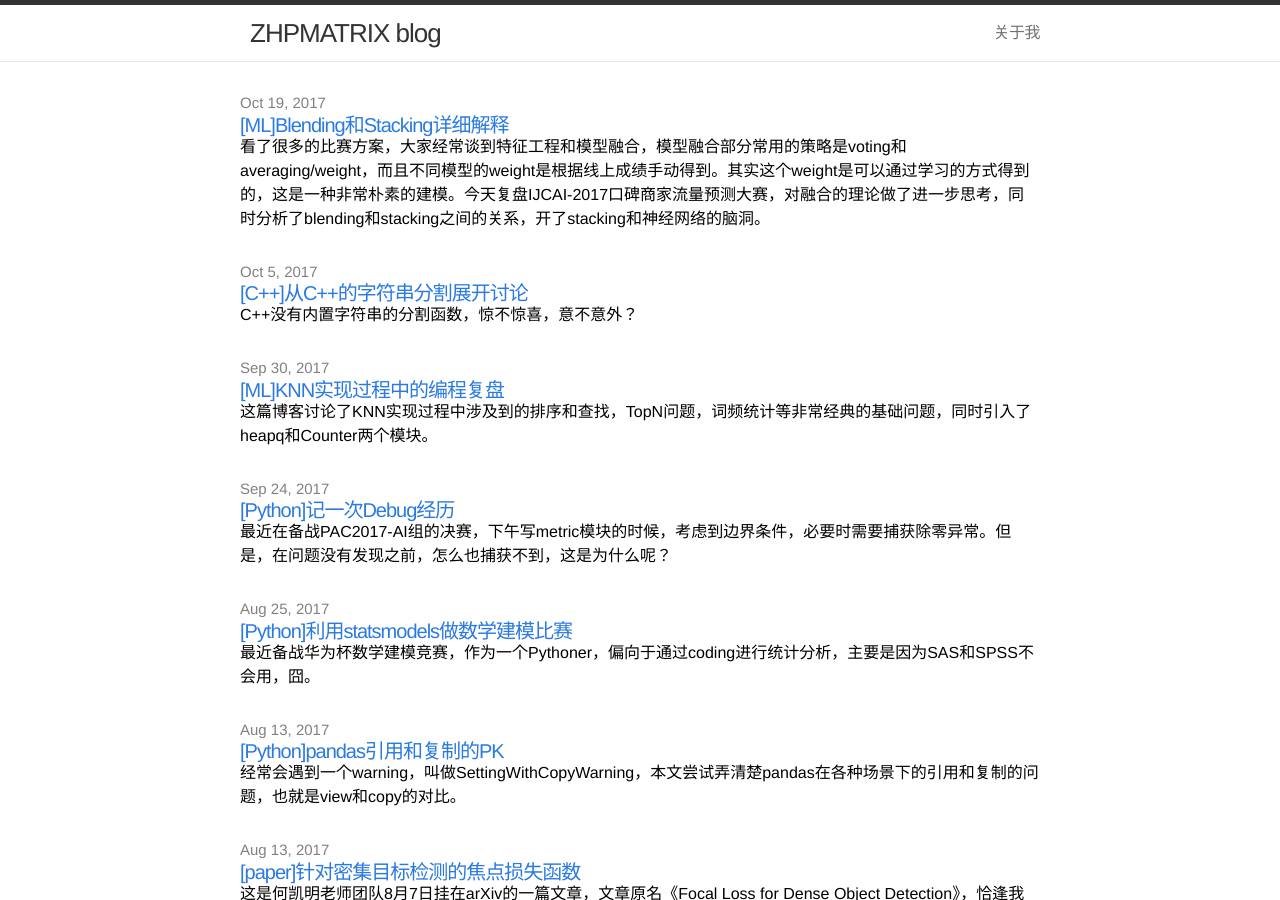
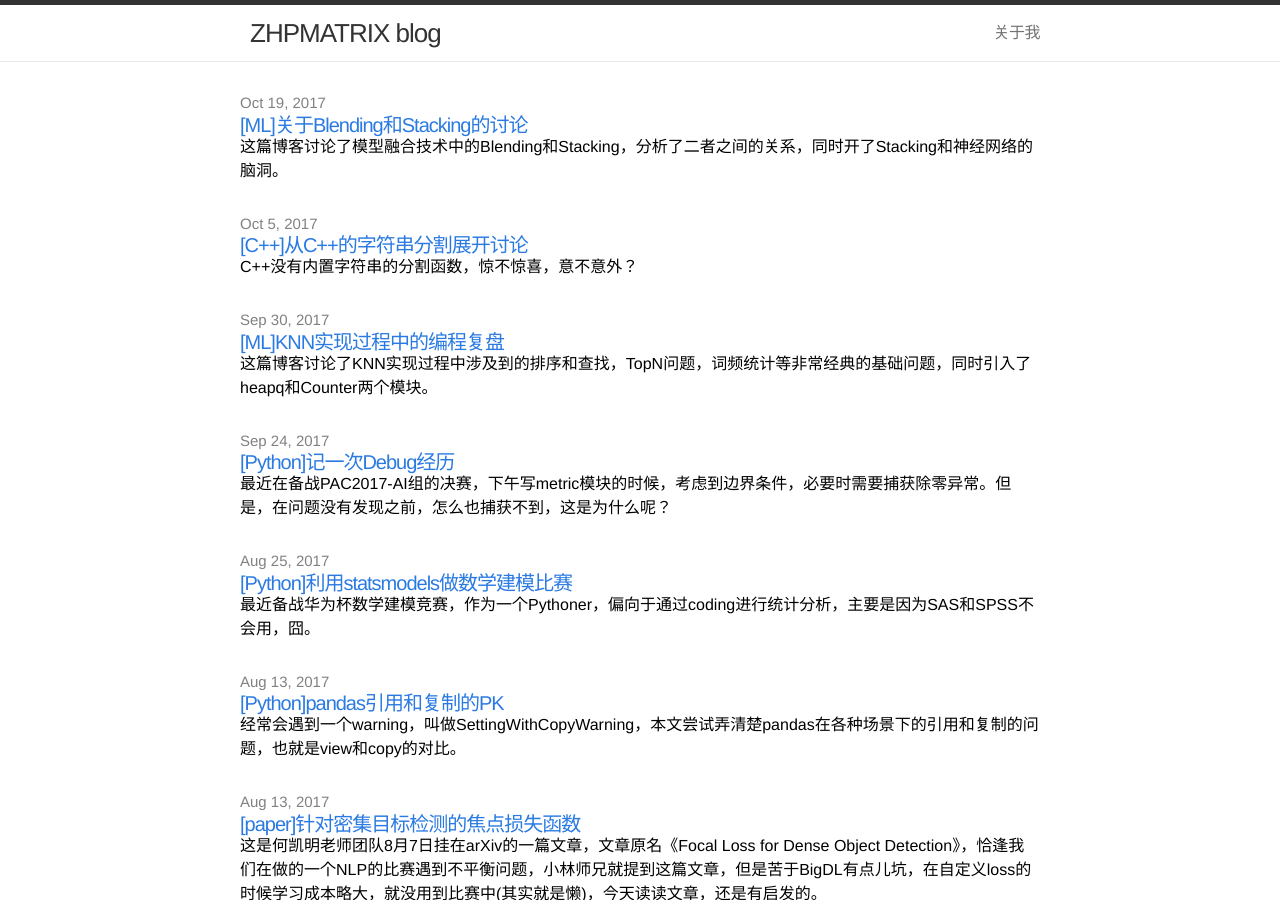
Before and after one commit to zhpmatrix/zhpmatrix.github.io, a Jekyll site: the page built from index.html, in a window 1280 px wide and 900 px high. Built offline with Jekyll 4.4.1, drawn with Linux system fonts in a browser that asks for light colours; comment, search, counter and statistics services are not loaded.

Commit message:
update blending and stacking

```diff
--- a/_posts/2017-10-19-blending-stacking.md
+++ b/_posts/2017-10-19-blending-stacking.md
@@ -1,13 +1,18 @@
 ---
 layout: post
-title: "[ML]Blending和Stacking详细解释"
-excerpt: "看了很多的比赛方案，大家经常谈到特征工程和模型融合，模型融合部分常用的策略是voting和averaging/weight，而且不同模型的weight是根据线上成绩手动得到。其实这个weight是可以通过学习的方式得到的，这是一种非常朴素的建模。今天复盘IJCAI-2017口碑商家流量预测大赛，对融合的理论做了进一步思考，同时分析了blending和stacking之间的关系，开了stacking和神经网络的脑洞。"
+title: "[ML]关于Blending和Stacking的讨论"
+excerpt: "这篇博客讨论了模型融合技术中的Blending和Stacking，分析了二者之间的关系，同时开了Stacking和神经网络的脑洞。"
 date: 2017-10-19 14:12:00
 mathjax: true
 ---
 
 
-模型融合要求**模型之间精度相近，模型之间差异性大**。在模型融合的时候，经常面临的一种场景是队伍中单独训练了三个不同的模型，例如SVM, XGBoost, RandomForest,每个模型都会在测试集上得到一个结果，这个时候可以给每个模型的预测加一个权重，并且使得权重之和为1。问题是如何选择权重？很多比赛选手根据线上成绩反馈手动设置，本博客讨论机器学习的方式获得权重。
+
+看了很多的比赛方案，大家经常谈到特征工程和模型融合，模型融合部分常用的策略是**voting**和**averaging/weight**，而且不同模型的weight是根据线上成绩手动得到。其实这个weight是可以通过学习的方式得到的，这是一种非常朴素的建模。今天复盘IJCAI-2017口碑商家流量预测大赛，对融合的理论做了进一步思考，同时分析了blending和stacking之间的关系，开了stacking和神经网络的脑洞。
+
+模型融合要求**模型之间精度相近，模型之间差异性大**。在模型融合的时候，经常面临的一种场景是队伍中单独训练了三个不同的模型，例如SVM, XGBoost, RandomForest,每个模型都会在测试集上得到一个结果，这个时候可以给每个模型的预测加一个权重，并且使得权重之和为1。
+
+问题是如何选择权重？很多比赛选手根据线上成绩反馈手动设置，本博客讨论机器学习的方式获得权重。
 
 下图是线性Blending的示意图。
 
@@ -18,7 +23,10 @@ mathjax: true
 
 ![Split Data](http://wx3.sinaimg.cn/mw690/aba7d18bgy1fknjyoqxtzj20e602swed.jpg)
 
-利用训练集和验证集1分别训练三个模型A,B,C。在这种划分中，固定了训练集/验证集，当然可以采用CV进行模型选择和参数训练。使用训练好的三个模型分别预测验证集2，得到预测结果。假设验证集2的样本数目为N，预测后可以得到一个Nx3的矩阵，为了得到每个模型的预测权重，可以将该矩阵作为训练样本，验证集2的真实标签作为label/target, 采用线性回归进行参数学习。模型是不是很简单？这样是否合理？线性回归模型得到的特征系数(模型参数)表明了该特征对结果的贡献（重要性）。得到系数之后，预测阶段的操作很显然，每个模型单独预测测试集，然后按照上一步学习到的特征系数给每个模型的预测结果进行加权，求和之后得到最终的预测结果。
+利用训练集和验证集1分别训练三个模型A,B,C。在这种划分中，固定了训练集/验证集，当然可以采用CV进行模型选择和参数训练。使用训练好的三个模型分别预测验证集2，得到预测结果。假设验证集2的样本数目为N，预测后可以得到一个Nx3的矩阵，为了得到每个模型的预测权重，可以将该矩阵作为训练样本，验证集2的真实标签作为label/target, 采用线性回归进行参数学习。
+
+模型是不是很简单？这样是否合理？线性回归模型得到的特征系数(模型参数)表明了该特征对结果的贡献（重要性）。得到系数之后，预测阶段的操作很显然，每个模型单独预测测试集，然后按照上一步学习到的特征系数给每个模型的预测结果进行加权，求和之后得到最终的预测结果。
+
 假设三个模型的预测结果相同，则三个系数都为1/3，也就是三个模型预测结果的平均值。这里的平均值是在模型预测结果相同的前提假设下成立的。在模型预测结果差异性大的前提下，摘要提到的averaging，理论上效果不好，而在此前提下，线性回归能够自动调节系数，可以得到更加合理，解释性更强的结果。
 
 很显然，Linear Blending也有缺点，那就是增加了一次训练过程，在第二层的训练过程中，如果模型相对简单，比如说使用线性回归模型，训练代价是可以接受的。但是如果使用比较复杂的模型，则会引入新的学习参数，增加新的调参负荷。但是结合实际情况，在我看来，选择LR模型应该可以了，因为通常情况下，既然做模型融合，单个模型的结果应该已经很不错了，也就是满足预测结果差异性小的前提假设，这种情况下只需要对模型预测权重进行微调。
@@ -39,7 +47,9 @@ mathjax: true
 
 合并FoldPA, FoldPB, FoldPC,得到训练集合。合并PA, PB, PC得到测试集合。也就是模型D的训练数据的shape为(N,3), 测试数据的shape为(M,3)。**训练好的模型D直接预测测试数据。**是不是觉得和Linear Blending类似呢？
 
-假设对训练数据集分成2折，模型D采用线性回归模型，就是Linear Blending了。其实Any Blending是对Linear Blending的扩展，个人认为从两个方面进行了扩展，第一是对数据集的划分上，采用多折划分，可以有效防止overfitting，另一个方面是从第二层训练模型的选择和使用上。在Linear Blending中，当我们采用线性回归模型的时候，获得了可解释的模型参数，也就是每个模型预测结果的贡献。但是如果模型D的选择在解释性上并不太好呢？我们或许不需要得到模型D对测试集预测结果的清晰的数学描述，直接将PA,PB,PC合并而成的测试样本喂给模型D就可以了。模型D本来就是特征和label/target的映射关系的表达，何必在意这种映射关系具体是怎样的呢？类比线性回归和多层神经网络在模型可解释性上的差异。
+假设对训练数据集分成2折，模型D采用线性回归模型，就是Linear Blending了。其实**Any Blending是对Linear Blending的扩展，个人认为从两个方面进行了扩展，第一是对数据集的划分上，采用多折划分，可以有效防止overfitting，另一个方面是从第二层训练模型的选择和使用上。**
+
+在Linear Blending中，当我们采用线性回归模型的时候，获得了可解释的模型参数，也就是每个模型预测结果的贡献。但是如果模型D的选择在解释性上并不太好呢？我们或许不需要得到模型D对测试集预测结果的清晰的数学描述，直接将PA,PB,PC合并而成的测试样本喂给模型D就可以了。模型D本来就是特征和label/target的映射关系的表达，何必在意这种映射关系具体是怎样的呢？类比线性回归和多层神经网络在模型可解释性上的差异。
 
 这种找到方法之间本质联系的感觉是不是特别棒？嗯，让我们继续开开脑洞，不保证下述所谈内容的正确性，需要实验结果支撑。
 
```
